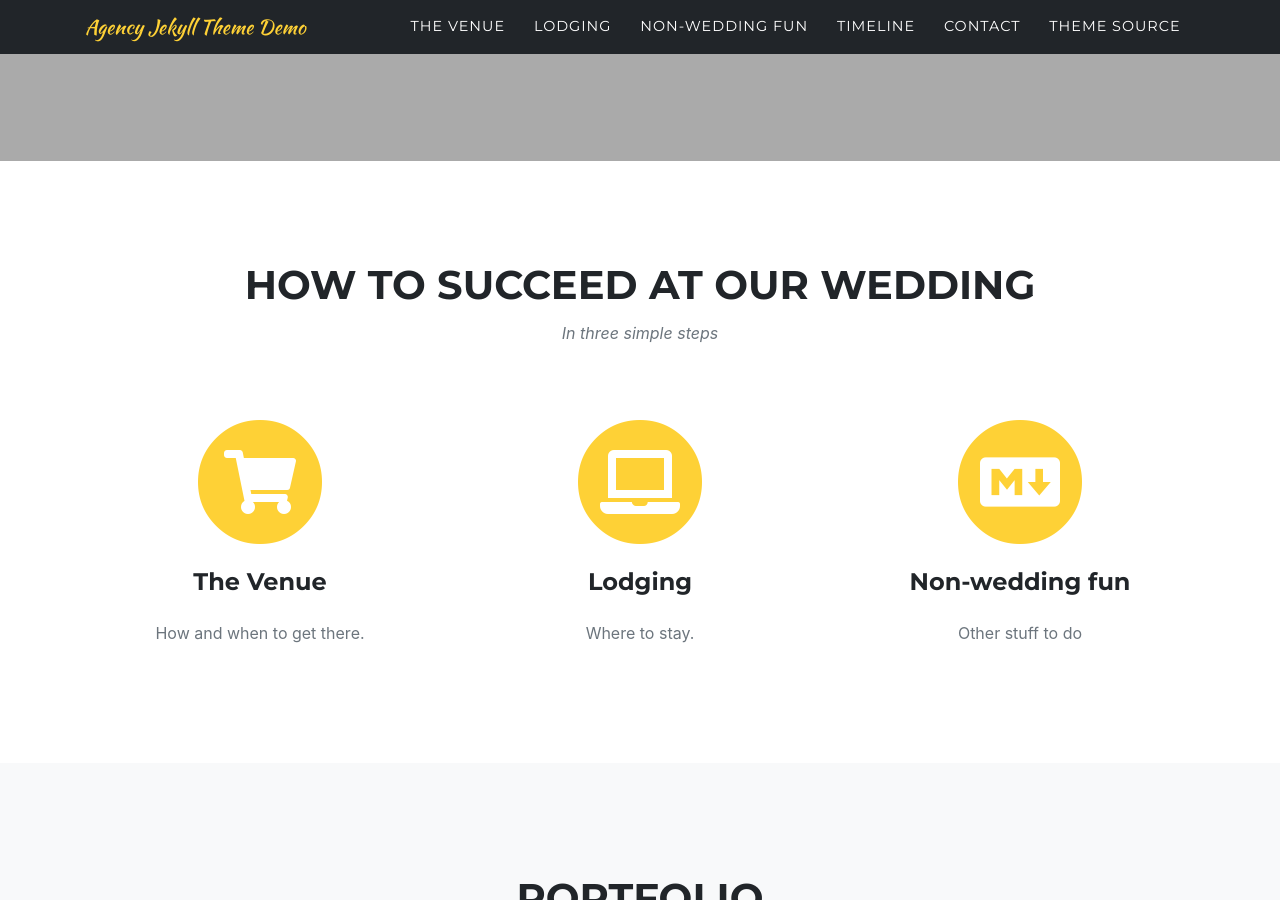
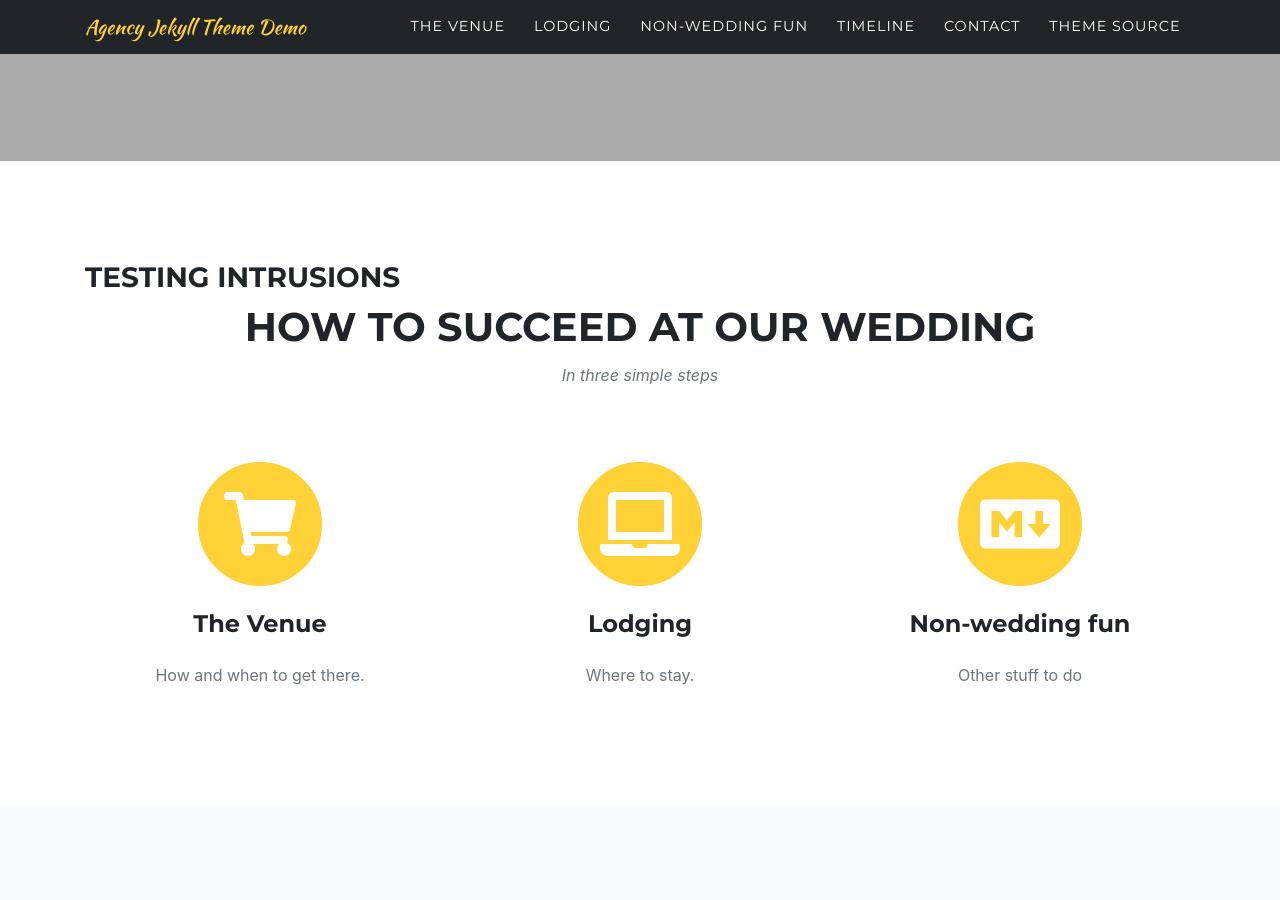
Before and after one commit to darrenfishell/big-party, a Jekyll site: the page built from index.md, in a window 1280 px wide and 900 px high, scrolled down 684 px. Built offline with Jekyll 4.4.1, drawn with Linux system fonts in a browser that asks for light colours; some web fonts are replaced.

Commit message:
Test intrusion

```diff
--- a/_includes/services.html
+++ b/_includes/services.html
@@ -1,7 +1,7 @@
 <!-- Services -->
   <section class="page-section" id="{{ site.data.sitetext[site.locale].services.section | default: "services" }}">
     <div class="container">
-
+	     <h3>TESTING INTRUSIONS</h3>
       <div class="row">
         <div class="col-lg-12 text-center">
           <h2 class="section-heading text-uppercase">{{ site.data.sitetext[site.locale].services.title | default: "Services" }}</h2>
```
